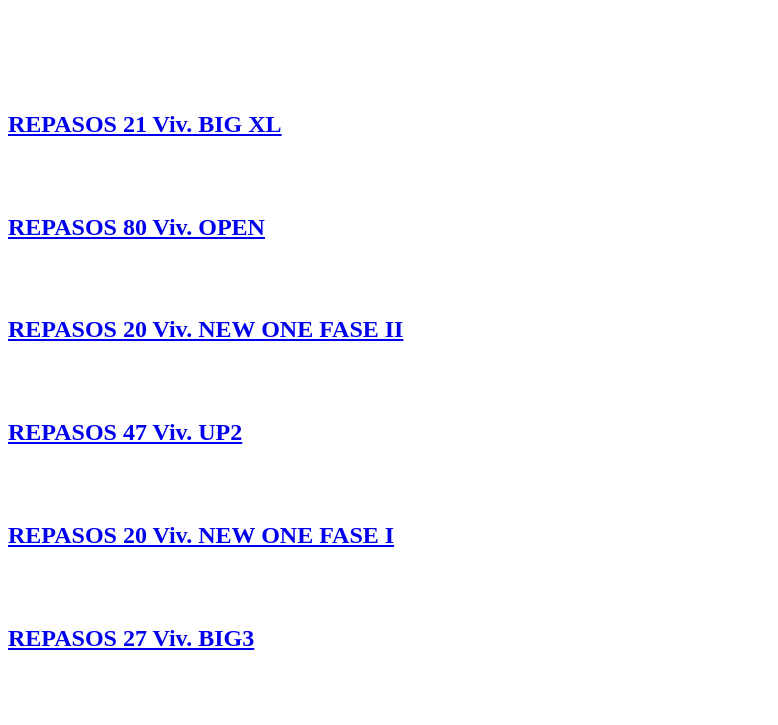
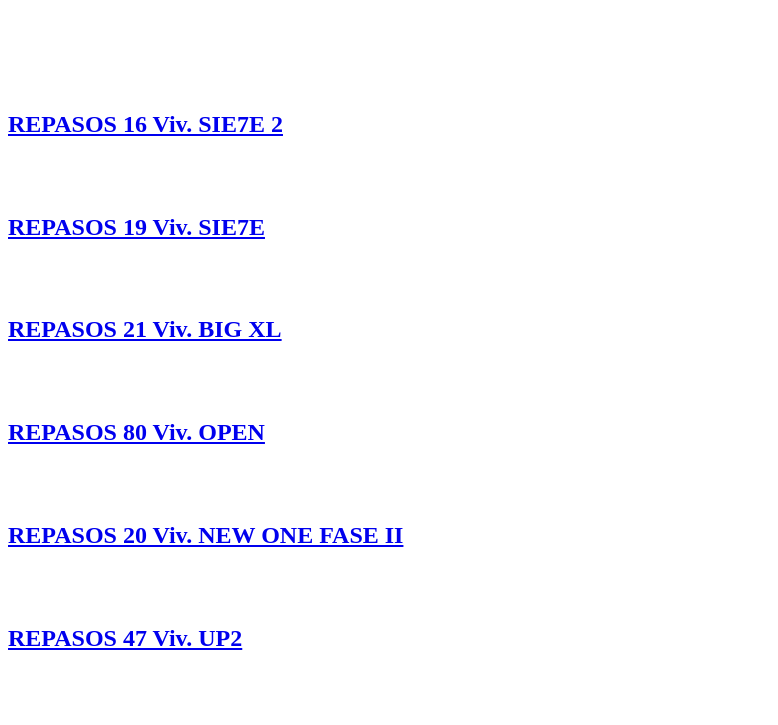
Before and after one commit to BOLDO-JESTHISA/js-2nnsfp, a website: page index.html in a window 1280 px wide. Shown: the part 61-786 px from the top of the page, without its empty margins (0-778 px from the left). Drawn offline with Linux system fonts and the light colour scheme.

Commit message:
1 file modified

```diff
--- a/index.html
+++ b/index.html
@@ -7,6 +7,10 @@
     <body>
     <h1>ESTADO INCIDENCIAS POSTVENTA JESTHISA</h1>
     <br></br>
+    <br></br>
+    <a href="https://js-ke5cw8.stackblitz.io"><h2>REPASOS 16 Viv. SIE7E 2</h2> </a>
+    <br></br>
+    <a href="https://js-ylumkn.stackblitz.io"><h2>REPASOS 19 Viv. SIE7E</h2> </a>
     <br></br>
     <a href="https://js-k1cjk5.stackblitz.io"><h2>REPASOS 21 Viv. BIG XL</h2> </a>
     <br></br>
```
